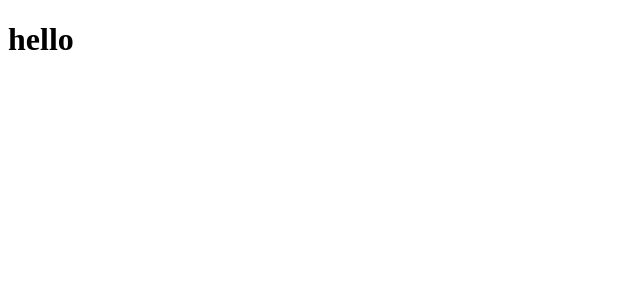
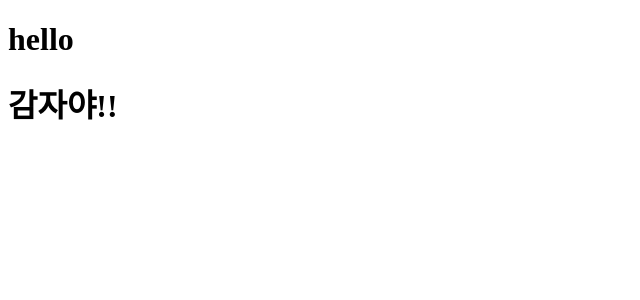
Before and after one commit to hackzoomuck/movie_app, a React (Create React App) app: page / in a window 1280 px wide. Shown: the top 300 px of the page, without its empty margins (0-640 px from the left). Built offline with nearby package versions, Linux system fonts and the light colour scheme; the HTML template or start-up script is replaced by a standard one.

Commit message:
2.jsx is html in javascript

```diff
--- a/src/App.js
+++ b/src/App.js
@@ -1,9 +1,11 @@
 import React from 'react';
+import Potato from './Potato';
 
 function App() {
   return (
     <div>
       <h1>hello</h1>
+      <Potato />
     </div>
   );
 }
--- /dev/null
+++ b/src/Potato.js
@@ -0,0 +1,7 @@
+import React from "react"
+
+function Potato() {
+    return <h1>감자야!!</h1>;
+}
+
+export default Potato
```
